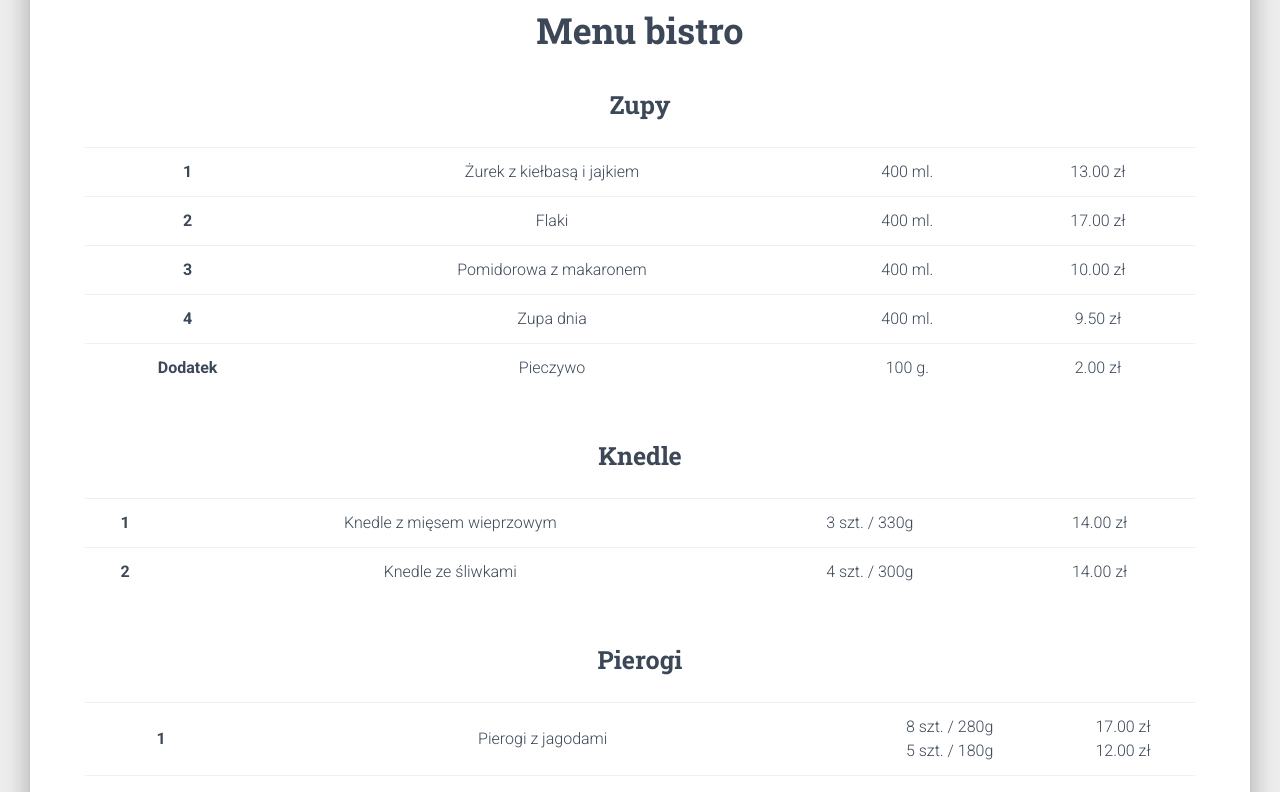
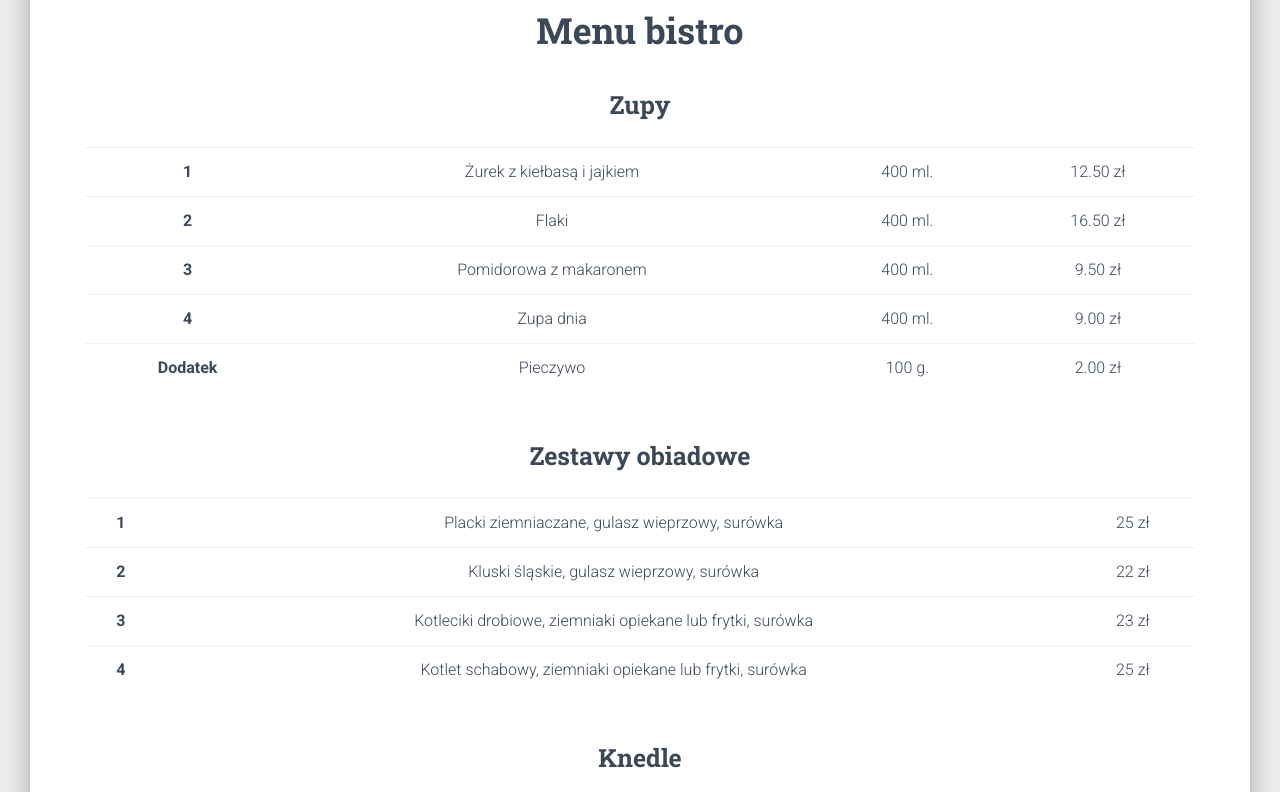
Before and after one commit to dominikfomicz/Zefirek, a website: page index.html in a window 1280 px wide. Shown: the part 4732-5524 px from the top of the page. Drawn offline with Linux system fonts and the light colour scheme; some packages are replaced by stand-ins of ours; a script that the page names is missing.

Commit message:
nowy cennik

```diff
--- a/index.html
+++ b/index.html
@@ -553,31 +553,61 @@
 									<th scope="row">1</th>
 									<td>Żurek z kiełbasą i jajkiem</td>
 									<td>400 ml.</td>
-									<td>13.00 zł</td>
+									<td>12.50 zł</td>
 								</tr>
 								<tr>
 									<th scope="row">2</th>
 									<td>Flaki</td>
 									<td>400 ml.</td>
-									<td>17.00 zł</td>
+									<td>16.50 zł</td>
 								</tr>
 								<tr>
 									<th scope="row">3</th>
 									<td>Pomidorowa z makaronem</td>
 									<td>400 ml.</td>
-									<td>10.00 zł</td>
+									<td>9.50 zł</td>
 								</tr>
 								<tr>
 									<th scope="row">4</th>
 									<td>Zupa dnia</td>
 									<td>400 ml.</td>
-									<td>9.50 zł</td>
+									<td>9.00 zł</td>
 								</tr>
 								<tr>
 									<th scope="row">Dodatek</th>
 									<td>Pieczywo</td>
 									<td>100 g.</td>
 									<td>2.00 zł</td>
+								</tr>
+							</tbody>
+						</table>
+					</div>
+				</div>
+				<div class="row">
+					<div class="col-md-12 ml-auto mr-auto text-center">
+						<h3 class="text-center title">Zestawy obiadowe</h3>
+						</h4>
+						<table class="table">
+							<tbody>
+								<tr>
+									<th scope="row">1</th>
+									<td>Placki ziemniaczane, gulasz wieprzowy, surówka</td>
+									<td>25 zł</td>
+								</tr>
+								<tr>
+									<th scope="row">2</th>
+									<td>Kluski śląskie, gulasz wieprzowy, surówka</td>
+									<td>22 zł</td>
+								</tr>
+								<tr>
+									<th scope="row">3</th>
+									<td>Kotleciki drobiowe, ziemniaki opiekane lub frytki, surówka</td>
+									<td>23 zł</td>
+								</tr>
+								<tr>
+									<th scope="row">4</th>
+									<td>Kotlet schabowy, ziemniaki opiekane lub frytki, surówka</td>
+									<td>25 zł</td>
 								</tr>
 							</tbody>
 						</table>
@@ -678,13 +708,13 @@
 									<th scope="row">1</th>
 									<td>Naleśniki z serem białym</td>
 									<td>1 szt. / 200g <br> 2 szt. / 400g</td>
-									<td>9.00 zł <br> 17.00 zł</td>
+									<td>8.00 zł <br> 15.00 zł</td>
 								</tr>
 								<tr>
 									<th scope="row">2</th>
 									<td>Naleśniki z jabłkami</td>
 									<td>1 szt. / 200g <br> 2 szt. / 400g</td>
-									<td>9.00 zł <br> 17.00 zł</td>
+									<td>8.00 zł <br> 15.00 zł</td>
 								</tr>
 								<tr>
 									<th scope="row">Dodatek</th>
@@ -705,13 +735,13 @@
 									<th scope="row">1</th>
 									<td>Naleśniki z serem zółtym i pieczarkami</td>
 									<td>1 szt. / 200g <br> 2 szt. / 400g</td>
-									<td>9.00 zł <br> 17.00 zł</td>
+									<td>8.00 zł <br> 15.00 zł</td>
 								</tr>
 								<tr>
 									<th scope="row">2</th>
 									<td>Naleśniki ze szpinakiem</td>
 									<td>1 szt. / 200g <br> 2 szt. / 400g</td>
-									<td>9.00 zł <br> 17.00 zł</td>
+									<td>8.00 zł <br> 15.00 zł</td>
 								</tr>
 								<tr>
 									<th scope="row">Dodatek</th>
@@ -732,31 +762,31 @@
 									<th scope="row">1</th>
 									<td>Krokiet z mięsem wieprzowym</td>
 									<td>1 szt. / 150g <br> 2 szt. / 300g</td>
-									<td>9.00 zł <br> 17.00 zł</td>
+									<td>8.00 zł <br> 15.00 zł</td>
 								</tr>
 								<tr>
 									<th scope="row">2</th>
 									<td>Krokiet z kapustą i pieczarkami</td>
 									<td>1 szt. / 150g <br> 2 szt. / 300g</td>
-									<td>9.00 zł <br> 17.00 zł</td>
+									<td>8.00 zł <br> 15.00 zł</td>
 								</tr>
 								<tr>
 									<th scope="row">3</th>
 									<td>Krokiet z serem zółtym i pieczarkami</td>
 									<td>1 szt. / 150g <br> 2 szt. / 300g</td>
-									<td>9.00 zł <br> 17.00 zł</td>
+									<td>8.00 zł <br> 15.00 zł</td>
 								</tr>
 								<tr>
 									<th scope="row">4</th>
 									<td>Krokiet ze szpinakiem</td>
 									<td>1 szt. / 150g <br> 2 szt. / 300g</td>
-									<td>9.00 zł <br> 17.00 zł</td>
+									<td>8.00 zł <br> 15.00 zł</td>
 								</tr>
 								<tr>
 									<th scope="row">5</th>
 									<td>Krokiet firmowy</td>
 									<td>1 szt. / 150g <br> 2 szt. / 300g</td>
-									<td>9.00 zł <br> 17.00 zł</td>
+									<td>8.00 zł <br> 15.00 zł</td>
 								</tr>
 								<tr>
 									<th scope="row">Dodatek</th>
@@ -795,7 +825,7 @@
 									<th scope="row">3</th>
 									<td>Łazanki z kapustą i mięsem wieprzowym</td>
 									<td>350 g.</td>
-									<td>16.00 zł</td>
+									<td>15.00 zł</td>
 								</tr>
 							</tbody>
 						</table>
@@ -811,19 +841,19 @@
 									<th scope="row">1</th>
 									<td>Gołąbki z ryżem i mięsem wieprzowym</td>
 									<td>1 szt. / 200g <br> 2 szt. / 400g</td>
-									<td>10.00 zł <br> 18.00 zł</td>
+									<td>9.00 zł <br> 17.00 zł</td>
 								</tr>
 								<tr>
 									<th scope="row">2</th>
 									<td>Gołąbki z ryżem i warzywami</td>
 									<td>1 szt. / 200g <br> 2 szt. / 400g</td>
-									<td>10.00 zł <br> 18.00 zł</td>
+									<td>9.00 zł <br> 17.00 zł</td>
 								</tr>
 								<tr>
 									<th scope="row">3</th>
 									<td>Gołąbki z kaszą jęczmienna i pieczarkami</td>
 									<td>1 szt. / 200g <br> 2 szt. / 400g</td>
-									<td>10.00 zł <br> 18.00 zł</td>
+									<td>9.00 zł <br> 17.00 zł</td>
 								</tr>
 							</tbody>
 						</table>
@@ -838,7 +868,7 @@
 									<th scope="row">1</th>
 									<td>Bigos</td>
 									<td>300 g.</td>
-									<td>17.00 zł</td>
+									<td>16.00 zł</td>
 								</tr>
 								<tr>
 									<th scope="row">2</th>
@@ -856,13 +886,13 @@
 									<th scope="row">4</th>
 									<td>Kluski śląskie</td>
 									<td>8 szt. / 250 g.</td>
-									<td>9.00 zł</td>
+									<td>7.00 zł</td>
 								</tr>
 								<tr>
 									<th scope="row">5</th>
 									<td>Ziemniaki opiekane</td>
 									<td>250 g.</td>
-									<td>9.00 zł</td>
+									<td>8.00 zł</td>
 								</tr>
 								<tr>
 									<th scope="row">6</th>
@@ -916,7 +946,7 @@
 									<th scope="row">14</th>
 									<td>Pieczywo</td>
 									<td>100 g.</td>
-									<td>2.00 zł</td>
+									<td>1.50 zł</td>
 								</tr>
 								<tr>
 									<th scope="row">15</th>
```
